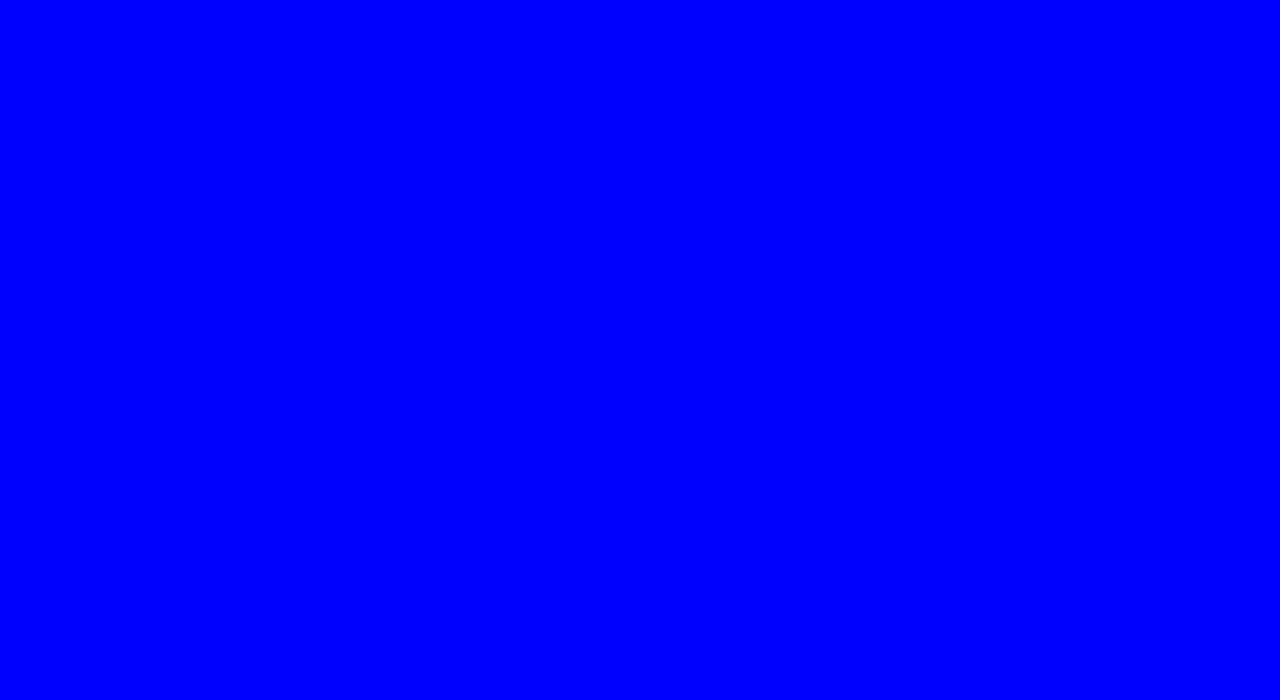
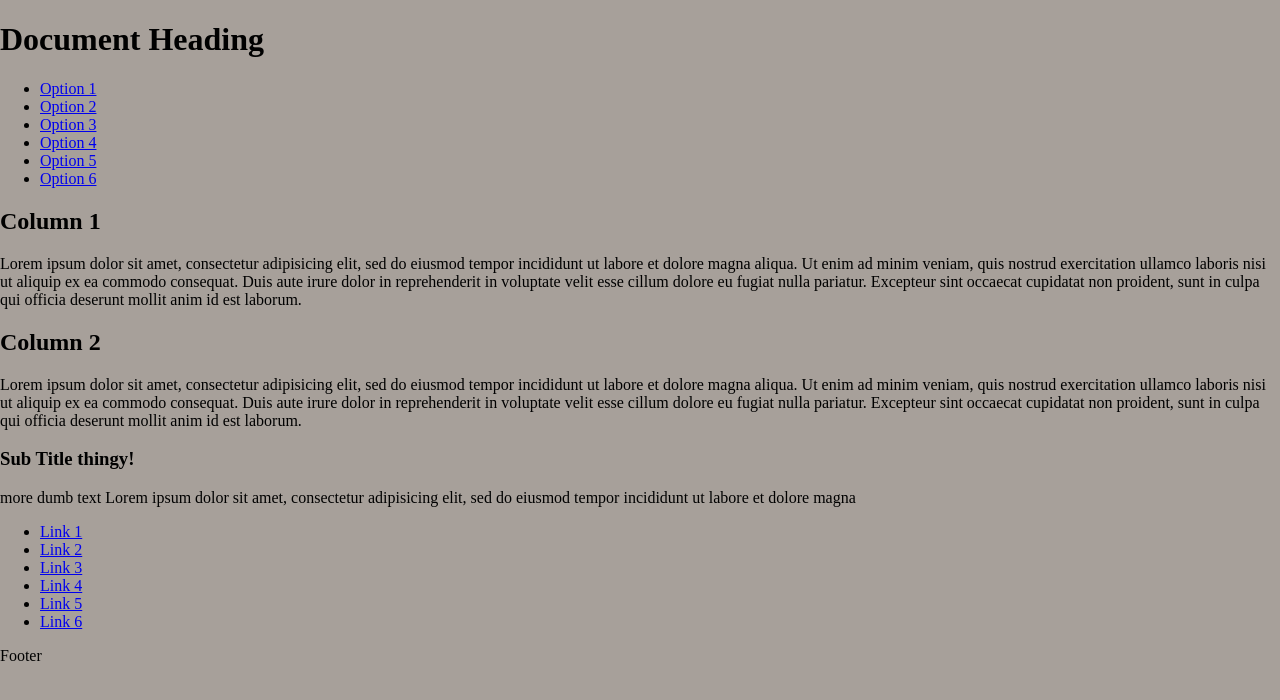
Before and after one commit to CappyVee/twocol, a plain HTML site: page index.html in a window 1280 px wide. Drawn offline with Linux system fonts and the light colour scheme.

Commit message:
build basic structure to edit into columns

```diff
--- a/css/styles.css
+++ b/css/styles.css
@@ -1,3 +1,6 @@
-body {
-  background: blue;
+body, html {
+  margin: 0;
+  padding: 0;
+  color: #000;
+  background: #a7a09a;
 }
--- a/index.html
+++ b/index.html
@@ -6,6 +6,42 @@
     <title>Two Column</title>
   </head>
   <body>
+    <div id="wrap">
+      <div id="header"><h1>Document Heading</h1></div>
+      <div id="nav">
+        <ul>
+          <li><a href="#">Option 1</a></li>
+          <li><a href="#">Option 2</a></li>
+          <li><a href="#">Option 3</a></li>
+          <li><a href="#">Option 4</a></li>
+          <li><a href="#">Option 5</a></li>
+          <li><a href="#">Option 6</a></li>
+
+        </ul>
+      </div>
+      <div id="main">
+        <h2>Column 1</h2>
+        <p>Lorem ipsum dolor sit amet, consectetur adipisicing elit, sed do eiusmod tempor incididunt ut labore et dolore magna aliqua. Ut enim ad minim veniam, quis nostrud exercitation ullamco laboris nisi ut aliquip ex ea commodo consequat. Duis aute irure dolor in reprehenderit in voluptate velit esse cillum dolore eu fugiat nulla pariatur. Excepteur sint occaecat cupidatat non proident, sunt in culpa qui officia deserunt mollit anim id est laborum.</p>
+      </div>
+      <div id="sidebar">
+        <h2>Column 2</h2>
+        <p>Lorem ipsum dolor sit amet, consectetur adipisicing elit, sed do eiusmod tempor incididunt ut labore et dolore magna aliqua. Ut enim ad minim veniam, quis nostrud exercitation ullamco laboris nisi ut aliquip ex ea commodo consequat. Duis aute irure dolor in reprehenderit in voluptate velit esse cillum dolore eu fugiat nulla pariatur. Excepteur sint occaecat cupidatat non proident, sunt in culpa qui officia deserunt mollit anim id est laborum.</p>
+        <h3>Sub Title thingy!</h3>
+        <p>more dumb text Lorem ipsum dolor sit amet, consectetur adipisicing elit, sed do eiusmod tempor incididunt ut labore et dolore magna</p>
+
+        <ul>
+          <li><a href="#">Link 1</a></li>
+          <li><a href="#">Link 2</a></li>
+          <li><a href="#">Link 3</a></li>
+          <li><a href="#">Link 4</a></li>
+          <li><a href="#">Link 5</a></li>
+          <li><a href="#">Link 6</a></li>
+        </ul>
+      </div>
+      <div id="footer">
+      <p>Footer</p>
+    </div>
+    </div>
 
   </body>
 </html>
```
